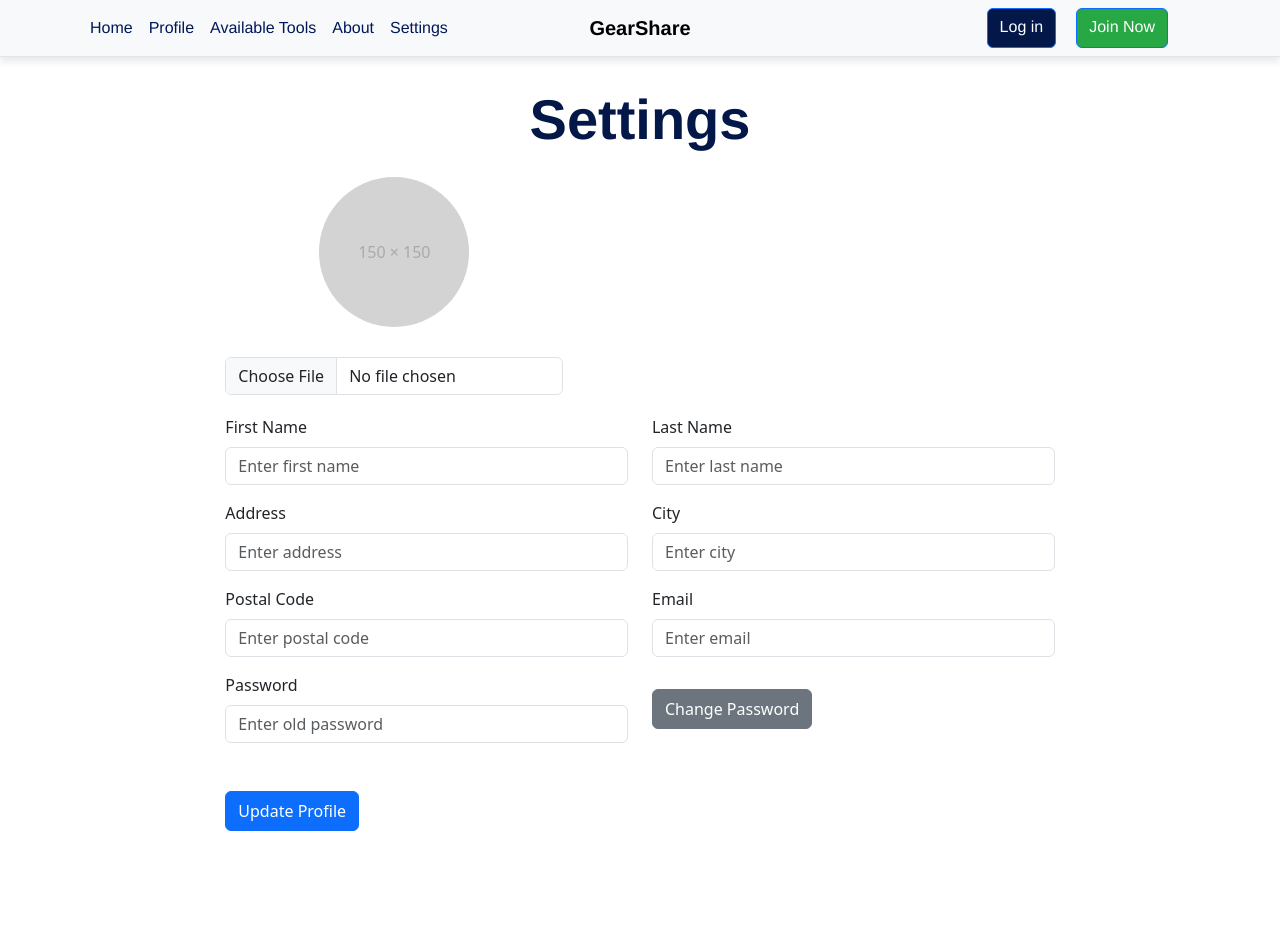
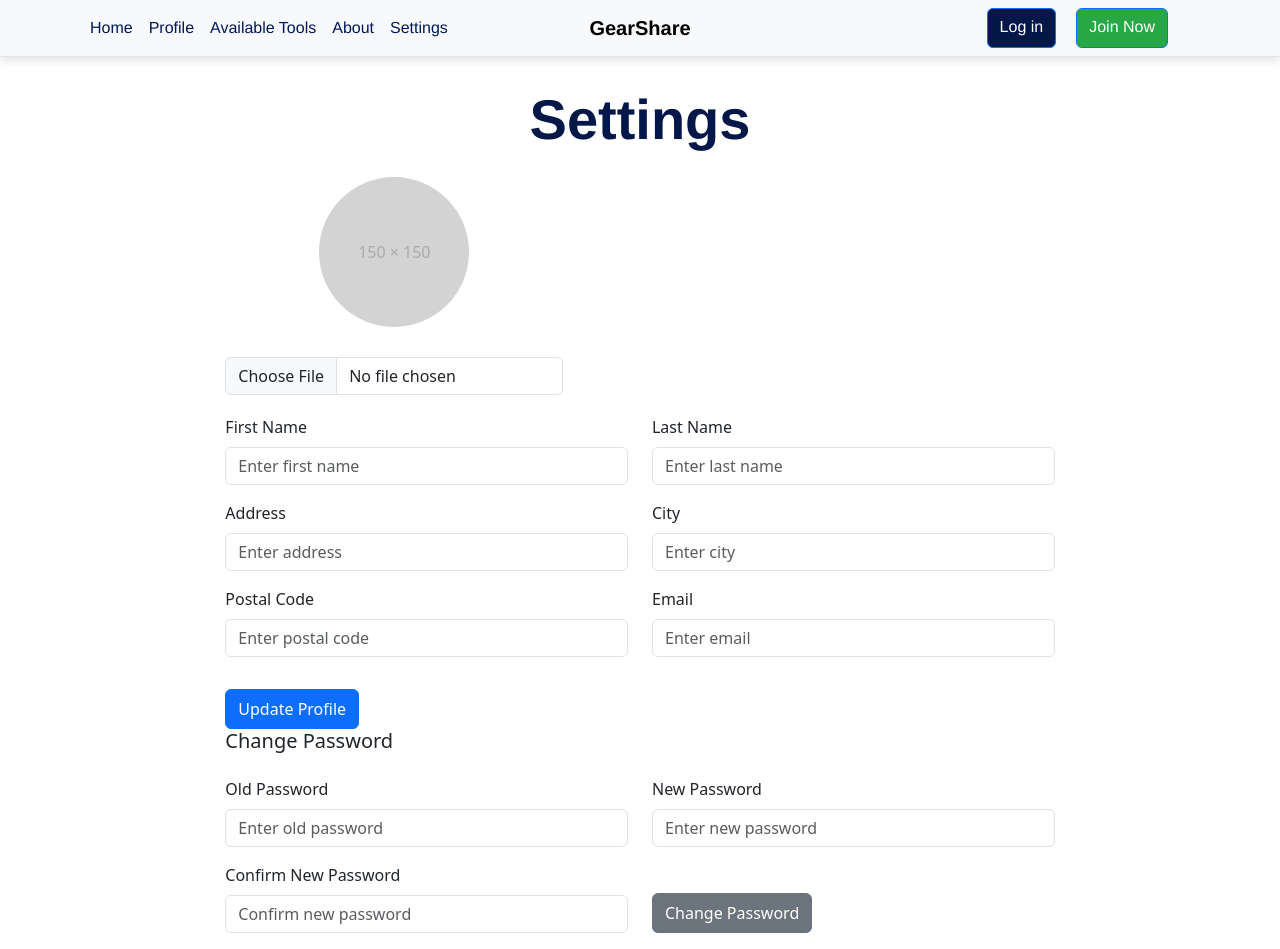
Before and after one commit to S-Vilka/GearShare, a React (Create React App) app in the folder project_fe/: page /settings in a window 1280 px wide. Before the commit the page ends 831 px from the top, so only its background shows below. Built offline with nearby package versions, Linux system fonts and the light colour scheme; no server answers.

Commit message:
Add Settings with updated structure

```diff
--- a/project_fe/src/components/Settings/Settings.js
+++ b/project_fe/src/components/Settings/Settings.js
@@ -1,6 +1,7 @@
 import React, { useEffect, useState } from "react";
 import { Container, Row, Col, Form, Button } from "react-bootstrap";
 import './Settings.css';
+// import jwtDecode from "jwt-decode";
 
 const Settings = () => {
   const [userData, setUserData] = useState({
@@ -10,20 +11,36 @@ const Settings = () => {
     city: '',
     postalCode: '',
     email: '',
+  });
+
+  const [passwordData, setPasswordData] = useState({
     password: '',
     newPassword: '',
     confirmPassword: '',
   });
+
   const [profileImage, setProfileImage] = useState(null);
   const [message, setMessage] = useState('');
-  const [passwordChangeVisible, setPasswordChangeVisible] = useState(false);
 
   const userId = "66f9a9a7beee1e7ff3399987";
+
+  //with token
+  // const token = sessionStorage.getItem('token');
+  // const userId = token ? jwtDecode(token).id : null;
 
   useEffect(() => {
     const fetchUserData = async () => {
       try {
         const response = await fetch(`/api/users/${userId}`);
+
+        // try {
+        //   const token = localStorage.getItem("token");  // Fetch the token
+        //   const response = await fetch(`/api/users/${userId}`, {
+        //     method: "GET",
+        //     headers: {
+        //       "Authorization": `Bearer ${token}`,  // Include token in the Authorization header
+        //     },
+        //   });
 
         if (response.ok) {
           const fetchedUserData = await response.json();
@@ -34,9 +51,6 @@ const Settings = () => {
             city: fetchedUserData.city || '',
             postalCode: fetchedUserData.postalCode || '',
             email: fetchedUserData.email || '',
-            password: '',
-            newPassword: '',
-            confirmPassword: '',
           });
         } else {
           console.error("Failed to fetch user data");
@@ -49,34 +63,26 @@ const Settings = () => {
     fetchUserData();
   }, []);
 
-
-  // Handle form submission (updates user data and optionally changes password)
+  // Handle profile update
   const handleSubmit = async (e) => {
     e.preventDefault();
 
-
-    const formData = {
-      firstName: userData.firstName,
-      lastName: userData.lastName,
-      address: userData.address,
-      city: userData.city,
-      postalCode: userData.postalCode,
-      email: userData.email,
-
-    };
+    const formData = { ...userData };
+    // const token = localStorage.getItem("token");
 
     try {
       const response = await fetch(`/api/users/${userId}`, {
         method: 'PATCH',
         headers: {
-          'Content-Type': 'application/json'
+          'Content-Type': 'application/json',
+          // "Authorization": `Bearer ${token}`,
         },
         body: JSON.stringify(formData)
       });
 
       if (response.ok) {
         setMessage("Profile updated successfully");
-        setTimeout(() => setMessage(''), 3000);
+        setTimeout(() => setMessage(''), 6000);
       } else {
         console.error("Failed to update user data");
       }
@@ -89,38 +95,40 @@ const Settings = () => {
   const handleChangePassword = async (e) => {
     e.preventDefault();
 
-    if (userData.newPassword !== userData.confirmPassword) {
+    if (passwordData.newPassword !== passwordData.confirmPassword) {
       setMessage("New passwords do not match.");
-      setTimeout(() => setMessage(''), 3000);
+      setTimeout(() => setMessage(''), 6000);
       return;
     }
+
+    // const token = sessionStorage.getItem('token');
 
     try {
       const response = await fetch(`/api/users/${userId}/change-password`, {
         method: 'PATCH',
         headers: {
           'Content-Type': 'application/json',
+          // 'Authorization': `Bearer ${token}`,
         },
         body: JSON.stringify({
-          oldPassword: userData.password,
-          newPassword: userData.newPassword,
+          oldPassword: passwordData.password,
+          newPassword: passwordData.newPassword,
         }),
       });
 
       if (response.ok) {
         setMessage("Password changed successfully.");
-        setUserData({ ...userData, password: '', newPassword: '', confirmPassword: '' });
-        setPasswordChangeVisible(false);
-        setTimeout(() => setMessage(''), 3000);
+        setPasswordData({ password: '', newPassword: '', confirmPassword: '' });
+        setTimeout(() => setMessage(''), 6000);
       } else {
         const errorData = await response.json();
         setMessage(errorData.message || "Failed to change password.");
-        setTimeout(() => setMessage(''), 3000);
+        setTimeout(() => setMessage(''), 6000);
       }
     } catch (error) {
       console.error("Error changing password:", error);
       setMessage("An error occurred while changing the password.");
-      setTimeout(() => setMessage(''), 3000);
+      setTimeout(() => setMessage(''), 6000);
     }
   };
 
@@ -232,71 +240,65 @@ const Settings = () => {
               </Col>
             </Row>
 
+            <Button variant="primary" type="submit" className="mt-3">
+              Update Profile
+            </Button>
+          </Form>
+
+          {/* Password Change Form */}
+          <Form onSubmit={handleChangePassword}>
+            <Row className="mb-3">
+              <Col md={12}>
+                <h5>Change Password</h5>
+              </Col>
+            </Row>
             <Row className="mb-3">
               <Col md={6}>
-                <Form.Group className="mb-3" controlId="formPassword">
-                  <Form.Label>Password</Form.Label>
+                <Form.Group controlId="formPassword">
+                  <Form.Label>Old Password</Form.Label>
                   <Form.Control
                     type="password"
-                    value={userData.password}
-                    onChange={(e) => setUserData({ ...userData, password: e.target.value })}
+                    value={passwordData.password}
+                    onChange={(e) => setPasswordData({ ...passwordData, password: e.target.value })}
                     placeholder="Enter old password"
                   />
                 </Form.Group>
               </Col>
-
-              <Col md={6}>
-                <Button
-                  variant="secondary"
-                  onClick={() => setPasswordChangeVisible(true)}
-                  className="mt-3"
-                >
-                  Change Password
-                </Button>
-              </Col>
-            </Row>
-
-            {passwordChangeVisible && (
-              <>
-                <Row className="mb-3">
               <Col md={6}>
                 <Form.Group controlId="formNewPassword">
                   <Form.Label>New Password</Form.Label>
                   <Form.Control
                     type="password"
-                        value={userData.newPassword}
-                        onChange={(e) => setUserData({ ...userData, newPassword: e.target.value })}
+                    value={passwordData.newPassword}
+                    onChange={(e) => setPasswordData({ ...passwordData, newPassword: e.target.value })}
                     placeholder="Enter new password"
                     required
                   />
                 </Form.Group>
               </Col>
+            </Row>
+            <Row className="mb-3">
               <Col md={6}>
                 <Form.Group controlId="formConfirmPassword">
                   <Form.Label>Confirm New Password</Form.Label>
                   <Form.Control
                     type="password"
-                        value={userData.confirmPassword}
-                        onChange={(e) => setUserData({ ...userData, confirmPassword: e.target.value })}
+                    value={passwordData.confirmPassword}
+                    onChange={(e) => setPasswordData({ ...passwordData, confirmPassword: e.target.value })}
                     placeholder="Confirm new password"
                     required
                   />
                 </Form.Group>
               </Col>
+              <Col md={6} className="d-flex align-items-end">
+                <Button variant="secondary" type="submit">
+                  Change Password
+                </Button>
+              </Col>
             </Row>
-
-                <Button variant="primary" onClick={handleChangePassword} className="mb-3">
-                  Submit Password
-                </Button>
-              </>
-            )}
-
-            <Button variant="primary" type="submit" className="mt-3">
-              Update Profile
-            </Button>
           </Form>
 
-          {message && <div className="alert alert-info mt-3">{message}</div>}
+          {message && <p className="alert alert-info mt-3">{message}</p>}
         </Col>
       </Row>
     </Container>
```
Lines whose indentation alone changed are shown as unchanged.
